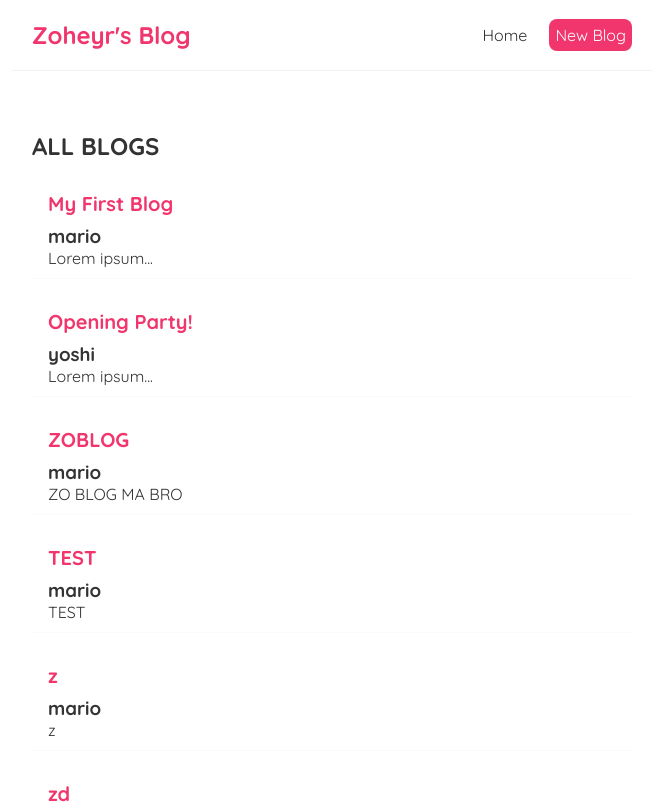
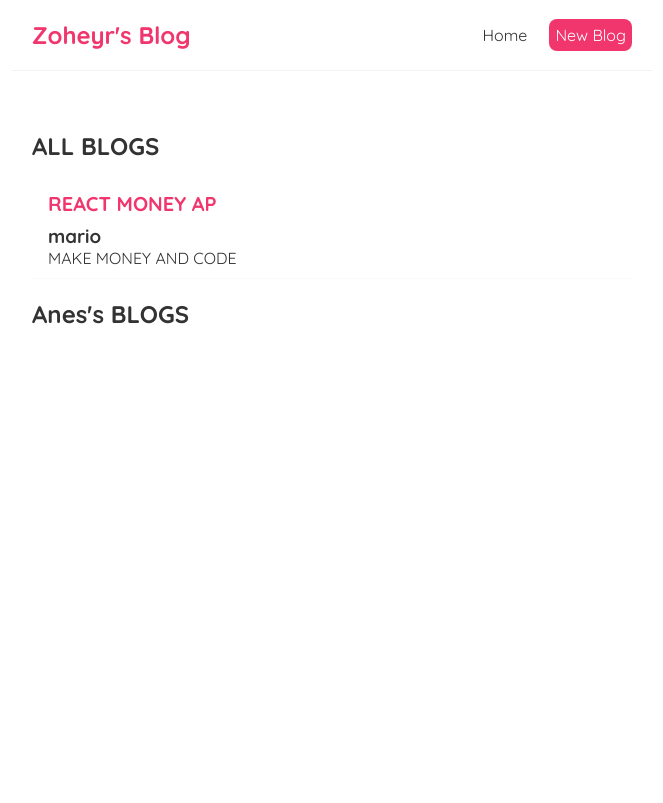
Before and after one commit to zoheyrbouzekri/React-Fundamentals-Blog, a React (Create React App) app: page / in a window 1280 px wide. Shown: the top 803 px of the page, without its empty margins (308-971 px from the left). Built offline with nearby package versions, Linux system fonts and the light colour scheme; data requests are answered from the project's data file.

Commit message:
Suppression

```diff
--- a/data/db.json
+++ b/data/db.json
@@ -1,40 +1,10 @@
 {
   "blogs": [
     {
-      "title": "My First Blog",
-      "body": "Lorem ipsum...",
+      "title": "REACT MONEY AP",
+      "body": "MAKE MONEY AND CODE",
       "author": "mario",
-      "id": "1"
-    },
-    {
-      "title": "Opening Party!",
-      "body": "Lorem ipsum...",
-      "author": "yoshi",
-      "id": "2"
-    },
-    {
-      "title": "ZOBLOG",
-      "body": "ZO BLOG MA BRO",
-      "author": "mario",
-      "id": "bI8QBhxUIAU"
-    },
-    {
-      "title": "TEST",
-      "body": "TEST",
-      "author": "mario",
-      "id": "QvQRyH2ciQA"
-    },
-    {
-      "title": "z",
-      "body": "z",
-      "author": "mario",
-      "id": "Xjzdm_q2UWI"
-    },
-    {
-      "title": "zd",
-      "body": "fedf",
-      "author": "mario",
-      "id": "NyE3-Xb9T-o"
+      "id": "VGUBGxa6rco"
     }
   ],
   "$schema": "./node_modules/json-server/schema.json"
--- a/src/BlogDetails.js
+++ b/src/BlogDetails.js
@@ -1,9 +1,23 @@
 import { useParams } from "react-router-dom/cjs/react-router-dom.min";
 import useFetch from "./useFetch";
+import { useHistory } from "react-router-dom/cjs/react-router-dom.min";
 
 const BlogDetails = () => {
+
     const { id } = useParams();
     const { data: blog, error, isPending } = useFetch('http://localhost:8000/blogs/' + id);
+
+    const handleClick = () => {
+        fetch('http://localhost:8000/blogs/' + blog.id, {
+            method: 'DELETE'
+        })
+        .then(() => {
+            history.push('/');
+        })
+    }
+
+    const history = useHistory();
+
     return (
         <div className="blog-details">
             <h2>blog details - { id }</h2>
@@ -16,6 +30,7 @@
                         <div>{ blog.body }</div>
                 </article>
             )}
+            <button onClick={handleClick}>delete</button>
         </div>
     );
 }
--- a/src/index.css
+++ b/src/index.css
@@ -104,3 +104,13 @@
   border-radius: 8px;
   cursor: pointer;
 }
+
+/* Styles pour le bouton de suppression dans BlogDetails */
+.blog-details button {
+  background: #f1356d; /* Couleur de la charte graphique de l'application */
+  color: #fff;
+  border: 0;
+  padding: 8px;
+  border-radius: 8px;
+  cursor: pointer;
+}
```
